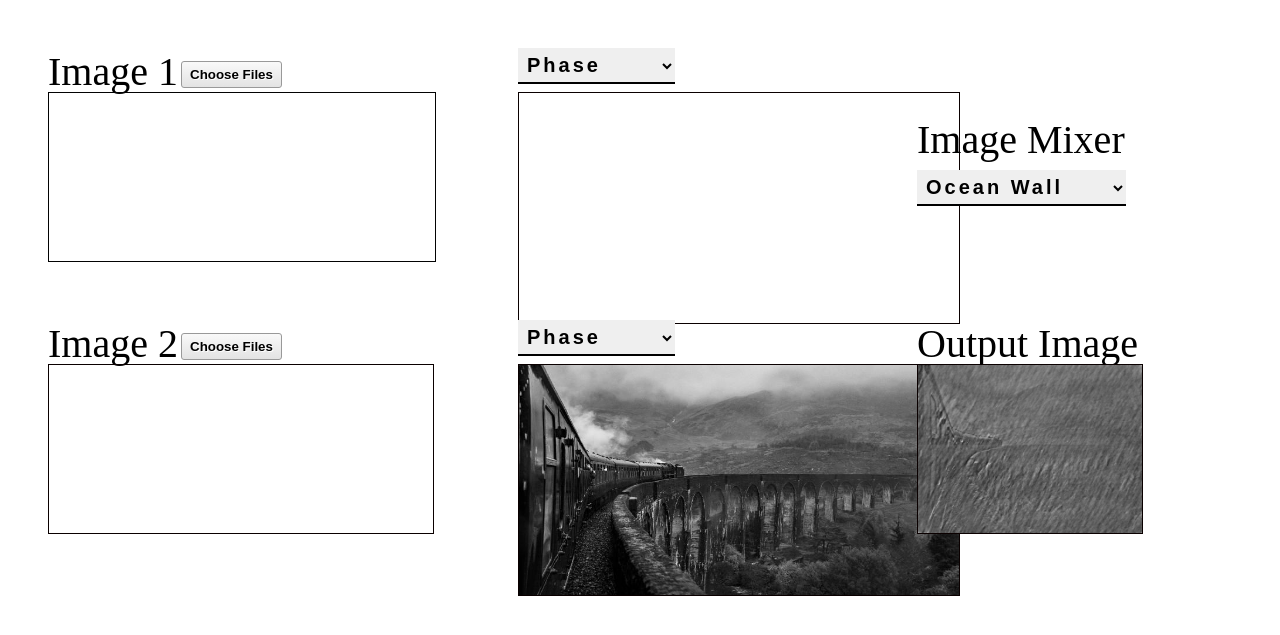
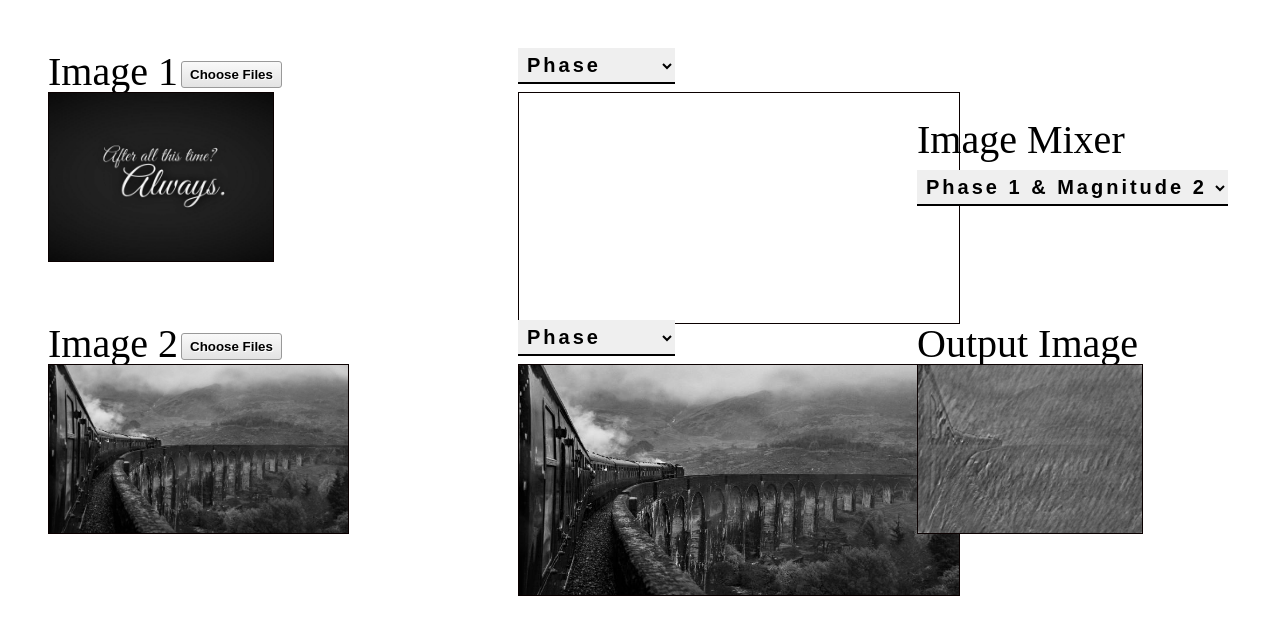
Before and after one commit to SaraElwatany/Image-Mixer, a Flask app: page / in a window 1280 px wide. Shown: the top 635 px of the page. Run offline with Flask 2, Linux system fonts and the light colour scheme; some libraries are stand-ins or nearby versions.

Commit message:
Upload Back

```diff
--- a/app.py
+++ b/app.py
@@ -6,6 +6,8 @@ import functions
 import json
 import urllib.request
 import os
+import base64
+
 from werkzeug.utils import secure_filename
 
 
@@ -20,52 +22,65 @@ fourier2= []
 UPLOAD_FOLDER = 'static/Images/'
 
 app.secret_key = "secret key"
-app.config['UPLOAD_FOLDER'] = UPLOAD_FOLDER
-app.config['MAX_CONTENT_LENGTH'] = 16 * 1024 * 1024
+
 
 ALLOWED_EXTENSIONS = set(['png', 'jpg', 'jpeg', 'gif'])
 
 def allowed_file(filename):
     return '.' in filename and filename.rsplit('.', 1)[1].lower() in ALLOWED_EXTENSIONS
+imgs = ['static\Images\image1.png' , 'static\Images\image2.png']
 
 @app.route('/', methods= ['GET','POST'])
+
 def upload_image():
     if request.method == 'POST' :
-        if 'files[]' not in request.files:
-            flash('No file part')
-            return redirect(request.url)
-        files = request.files.getlist('files[]')
-        file_names = []
-        for file in files:
-            if file and allowed_file(file.filename):
-                filename = secure_filename(file.filename)
-                file_names.append(filename)
-                file.save(os.path.join(app.config['UPLOAD_FOLDER'], filename))
-            else:
-                flash('Allowed image types are -> png, jpg, jpeg, gif')
-                return redirect(request.url)
-
-        img_a = functions.readImage(file=os.path.join(app.config['UPLOAD_FOLDER'],file_names[0]))
-        img_b = functions.readImage(file=os.path.join(app.config['UPLOAD_FOLDER'],file_names[1]))
-
-        freq_a , magnitude_spectrum_a , phase_spectrum_a = functions.imageFourier(img=img_a)
-        freq_b , magnitude_spectrum_b , phase_spectrum_b = functions.imageFourier(img=img_b)
-
-        functions.plotspectrums(img_a , magnitude_spectrum_a , phase_spectrum_a , img_b , magnitude_spectrum_b , phase_spectrum_b)
-
-        if np.size(img_b) != np.size(img_a) :
-            new_height, new_width = np.shape(img_a)
-            img_b = cv2.resize(img_b, dsize=[new_width,new_height])
-            freq_b = np.fft.fft2(img_b)
 
 
-        combined = np.multiply(np.abs(freq_a), np.exp(1j*np.angle(freq_b)))
-        imgCombined = np.real(np.fft.ifft2(combined))
-
-        plt.imsave('static\Images\output.png',imgCombined, cmap='gray')
+        img1 = request.files['img1']
+        img2 = request.files['img2']
+        if img1:
+            filename = secure_filename(img1.filename)
+            img1.save(os.path.join(UPLOAD_FOLDER,filename))
+            imgs[0]=os.path.join(UPLOAD_FOLDER, filename)
 
 
-    return render_template('Mixture.html')
+        if img2:
+            filename = secure_filename(img2.filename)
+            img2.save(os.path.join(UPLOAD_FOLDER,filename))
+            imgs[1]=os.path.join(UPLOAD_FOLDER, filename)
+
+
+        # for file in files:
+        #     if file and allowed_file(file.filename):
+        #         filename = secure_filename(file.filename)
+        #         file_names.append(filename)
+        #         file.save(os.path.join(app.config['UPLOAD_FOLDER'], filename))
+        #     else:
+        #         flash('Allowed image types are -> png, jpg, jpeg, gif')
+        #         return redirect(request.url)
+
+        # img_a = functions.readImage(file=os.path.join(app.config['UPLOAD_FOLDER'],file_names[0]))
+        # img_b = functions.readImage(file=os.path.join(app.config['UPLOAD_FOLDER'],file_names[1]))
+
+        # freq_a , magnitude_spectrum_a , phase_spectrum_a = functions.imageFourier(img=img_a)
+        # freq_b , magnitude_spectrum_b , phase_spectrum_b = functions.imageFourier(img=img_b)
+
+        # functions.plotspectrums(img_a , magnitude_spectrum_a , phase_spectrum_a , img_b , magnitude_spectrum_b , phase_spectrum_b)
+
+        # if np.size(img_b) != np.size(img_a) :
+        #     new_height, new_width = np.shape(img_a)
+        #     img_b = cv2.resize(img_b, dsize=[new_width,new_height])
+        #     freq_b = np.fft.fft2(img_b)
+
+
+        # combined = np.multiply(np.abs(freq_a), np.exp(1j*np.angle(freq_b)))
+        # imgCombined = np.real(np.fft.ifft2(combined))
+
+        # plt.imsave('static\Images\output.png',imgCombined, cmap='gray')
+        return render_template('Mixture.html' , img1=imgs[0] , img2=imgs[1] )
+
+
+    return render_template('Mixture.html' , img1=imgs[0] , img2=imgs[1] )
 
 
 
@@ -135,6 +150,5 @@ def combination_cropped(option1, option2):
 
 
 
-
 if __name__ == '__main__':
     app.run(debug=True, port=8000)
--- a/templates/Mixture.html
+++ b/templates/Mixture.html
@@ -7,6 +7,8 @@
     <title>Image Mixer</title>
     <link rel="stylesheet" href="../static/Style Sheet/style.css" />
     <script src="../static/java script/jquery-3.6.2.min.js"></script>
+    <script src="http://ajax.googleapis.com/ajax/libs/jquery/1.7.1/jquery.min.js" type="text/javascript"></script>
+
     <!-- <script src="https://use.fontawesome.com/3a2eaf6206.js"></script> -->
 
 
@@ -19,16 +21,14 @@
           <div>Image 1</div>
         </figure>
           <figure class="gallery__item gallery__item--0_1">
+            <form method="post" action="/"  enctype="multipart/form-data">
+                    <input type="file" name="img1"  class="custom-file-input" onchange="this.parentElement.submit()">
+                    <input type="file" name="img2" class="custom-file-input" onchange="this.parentElement.submit()" style="display:none;">
+              <!-- <p>
+                <input type="submit" value="Upload" class="btn btn-info">
+              </p> -->
+          </form>
 
-          <div class = "form-group">
-            <input type="file" id="file-input1" class="custom-file-input"  required accept="image/">
-
-        </div>
-        <!-- <div class = "box-2">
-          <div class= "result"> </div>
-          <div class= "result2"> </div>
-           <img src="  " alt="User Image" id="User-img" class=" result3 hide" style="display: none;"> -->
-      <!-- </div>  -->
         </figure>
         <figure class="gallery__item gallery__item--0_0">
           <select id="selectbox" data-selected="">
@@ -37,9 +37,9 @@
           </select>
         </figure>
           <figure class="gallery__item gallery__item--1">
-
-            <div class= "result" id="gallery__img">
-            <img src="  " alt="User Image" id="User-img" class=" result3 hide" style="display: none;"></div>
+            {% if img1 %}
+              <img  id="btn" src="{{img1}}" alt="Gallery image 1" class="gallery__img">
+              {% endif %}
 
           </figure>
           <figure class="gallery__item gallery__item--2">
@@ -55,9 +55,8 @@
           </figure>
           <figure class="gallery__item gallery__item--3">
           <select id="selectbox" data-selected="">
-            <option value="1">Ocean Wall</option>
-            <option value="2">Skate Park</option>
-            <option value="3">Mountain View</option>
+            <option value="1">Phase 1 & Magnitude 2</option>
+            <option value="2">Phase 2 & Magnitude 1</option>
 
           </select>
             </figure>
@@ -65,7 +64,13 @@
 
 
             <figure class="gallery__item gallery__item--8_1">
-              <input type="file" id="file-input2" class="custom-file-input"  required accept="image/">
+
+              <form method="post" action="/" enctype="multipart/form-data" >
+                       <!-- <input type="file" name="files[]" multiple="true" class="custom-file-input" autocomplete="off" required  onchange="readURL2(this);"> -->
+                       <input type="file" name="img2" class="custom-file-input" onchange="this.parentElement.submit()">
+                       <input type="file" name="img1" class="custom-file-input" onchange="this.parentElement.submit()" style="display:none;">
+              </form>
+
             </figure>
           <figure class="gallery__item gallery__item--8">
             <div>Image 2</div>
@@ -77,7 +82,8 @@
             </select>
           </figure>
           <figure class="gallery__item gallery__item--4">
-            <div class= "result2" id="gallery__img"> </div>
+              <img id="btn2" src="{{img2}}" alt="Gallery image 4" class="gallery__img">
+
           </figure>
           <figure class="gallery__item gallery__item--7">
             <canvas id="canvas1" width=440 height=230  ></canvas>
```
